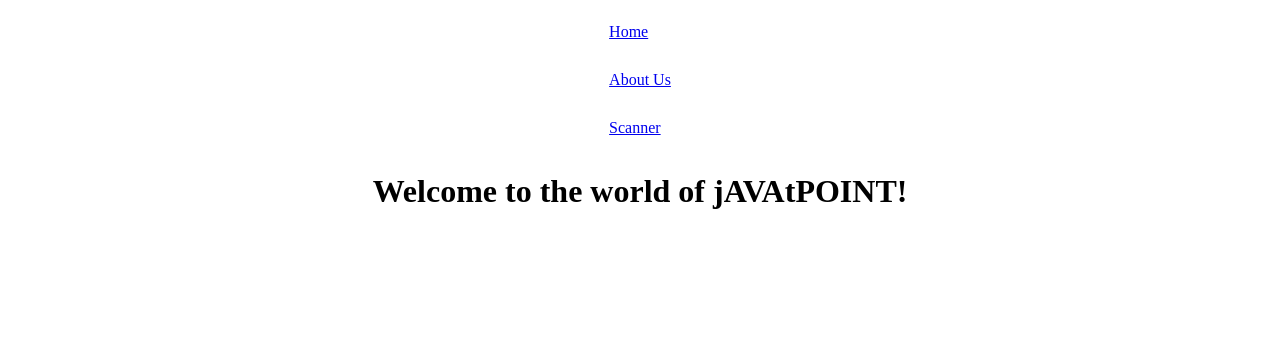
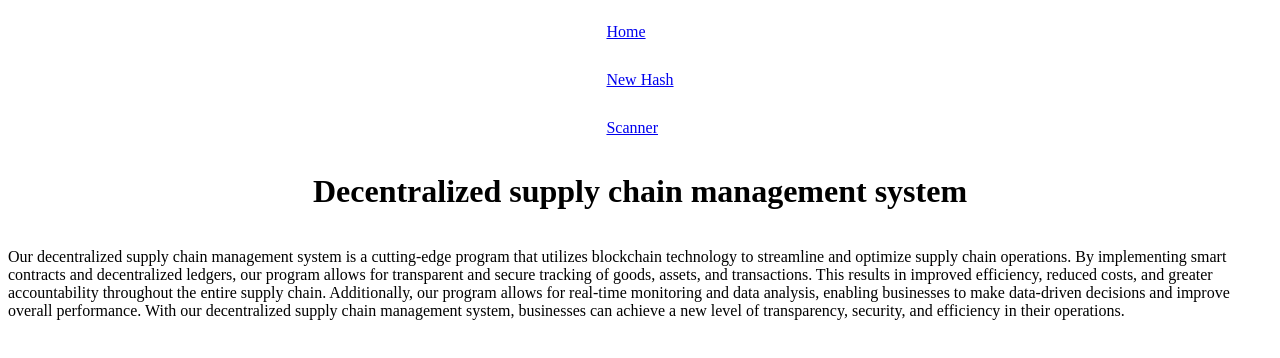
Before and after one commit to Ayush200423/ChainLink, a React (Create React App) app: page / in a window 1280 px wide. Shown: the top 358 px of the page. Built offline with nearby package versions, Linux system fonts and the light colour scheme.

Commit message:
Addded new pages

```diff
--- a/src/App.js
+++ b/src/App.js
@@ -2,8 +2,8 @@
 import { BrowserRouter as Router,Routes, Route, Link } from 'react-router-dom';
 import Home from './Components/home';
 import Scanner from './Components/scanner';
-import About from './Components/about';
 import './App.css';
+import NewHash from './Components/newhash';
 
 class App extends Component {
   render() {
@@ -15,7 +15,7 @@
                 <Link to="/">Home</Link>
               </li>
               <li>
-                <Link to="/about">About Us</Link>
+                <Link to="/newhash">New Hash</Link>
               </li>
               <li>
                 <Link to="/scanner">Scanner</Link>
@@ -23,7 +23,7 @@
             </ul>
            <Routes>
                  <Route exact path='/' element={< Home />}></Route>
-                 <Route exact path='/about' element={< About />}></Route>
+                 <Route exact path='/newhash' element={< NewHash />}></Route>
                  <Route exact path='/scanner' element={< Scanner />}></Route>
           </Routes>
           </div>
--- a/src/Components/home.js
+++ b/src/Components/home.js
@@ -1,7 +1,11 @@
 import React from 'react';
 
 function Home (){
-    return <h1>Welcome to the world of jAVAtPOINT!</h1>
+    return (
+    <><h1>Decentralized supply chain management system</h1>
+    <p>Our decentralized supply chain management system is a cutting-edge program that utilizes blockchain technology to streamline and optimize supply chain operations. By implementing smart contracts and decentralized ledgers, our program allows for transparent and secure tracking of goods, assets, and transactions. This results in improved efficiency, reduced costs, and greater accountability throughout the entire supply chain. Additionally, our program allows for real-time monitoring and data analysis, enabling businesses to make data-driven decisions and improve overall performance. With our decentralized supply chain management system, businesses can achieve a new level of transparency, security, and efficiency in their operations.</p>
+    </>
+    )
 }
 
 export default Home;
--- a/src/Components/about.js
+++ b/src/Components/newhash.js
@@ -1,5 +1,5 @@
 import React from 'react';
-function About () {
+function NewHash () {
     return <div>
         <h2> jAVAtPOINT is a computer science portal for TUTORIALS!</h2>
    Read more about us at :
@@ -8,4 +8,4 @@
         </a>
     </div>
 }
-export default About;
+export default NewHash;
```
